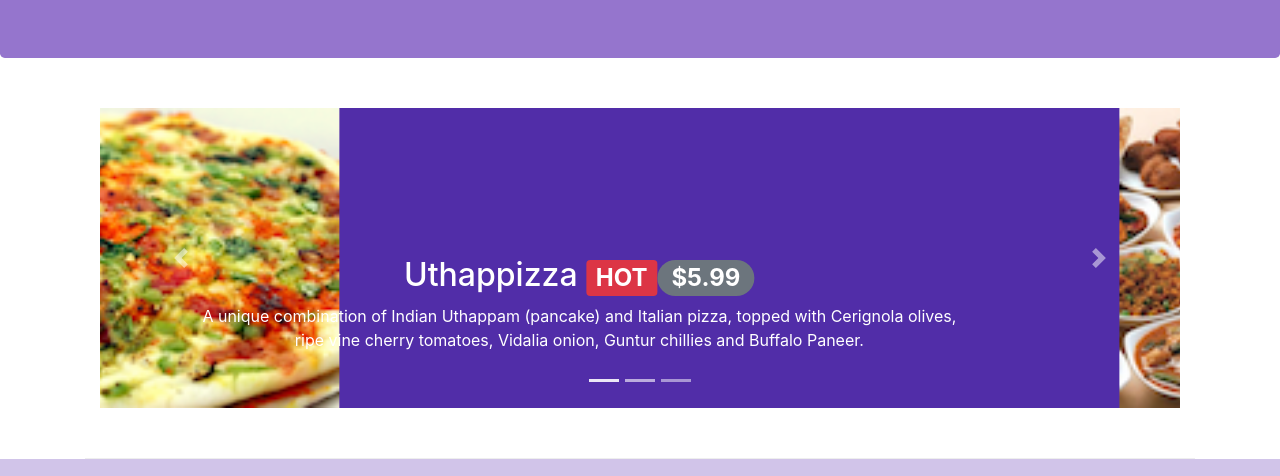
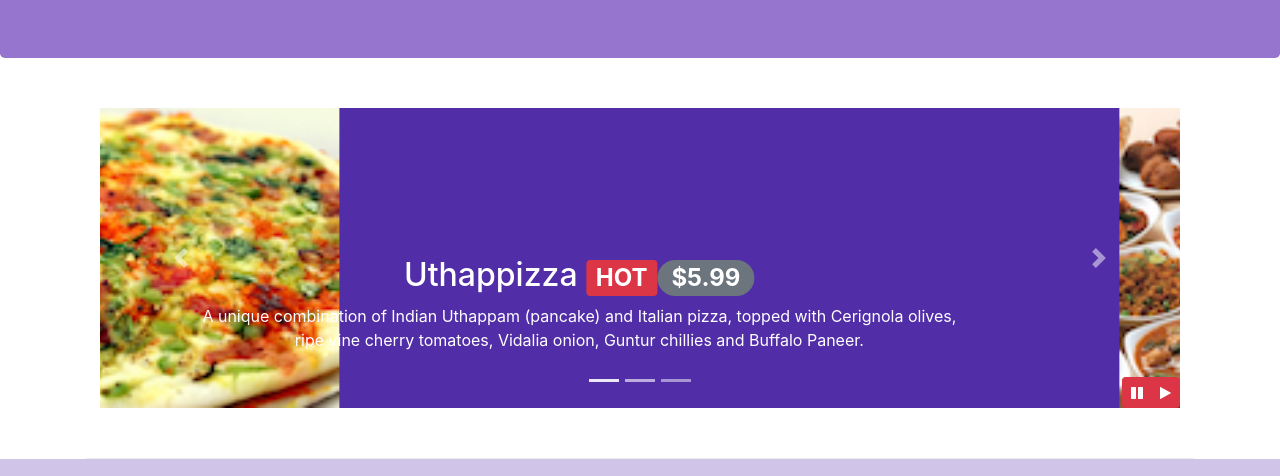
Before and after one commit to Ram-Avtar/Restaurant_website, a website: page index.html in a window 1280 px wide. Shown: the part 276-752 px from the top of the page. Drawn offline with nearby package versions, Linux system fonts and the light colour scheme.

Commit message:
Bootstrap JQuery

```diff
--- a/css/style.css
+++ b/css/style.css
@@ -56,3 +56,10 @@ body{
     left: 0;
     min-height: 300px;
 }
+
+#carouselButton{
+	right: 0px;
+	position: absolute;
+	bottom: 0px;
+	z-index: 1;
+}
--- a/index.html
+++ b/index.html
@@ -209,6 +209,15 @@
                 <a class="carousel-control-next" href="#mycarousel" role="button" data-slide="next">
                     <span class="carousel-control-next-icon"></span>
                 </a>
+
+                <div class="btn-group" id="carouselButton">
+                    <button class="btn btn-danger btn-sm" id="carousel-pause">
+                	    <span class="fa fa-pause"></span>
+                    </button>
+                    <button class="btn btn-danger btn-sm" id="carousel-play">
+                	    <span class="fa fa-play"></span>
+                    </button>
+                </div>
             </div>
         </div>
       </div>
@@ -261,6 +270,20 @@
     <script src="node_modules/jquery/dist/jquery.slim.min.js"></script>
     <script src="node_modules/popper.js/dist/umd/popper.min.js"></script>
     <script src="node_modules/bootstrap/dist/js/bootstrap.min.js"></script>
+    <script>
+        $(document).ready(function(){
+
+          $("#mycarousel").carousel({interval:2000});
+          $("#carousel-pause").click(function(){
+            $("#mycarousel").carousel('pause');
+          });
+          $("#carousel-play").click(function(){
+            $("#mycarousel").carousel('cycle');
+          });
+        })
+    </script>
+
+
 
 </body>
 
```
